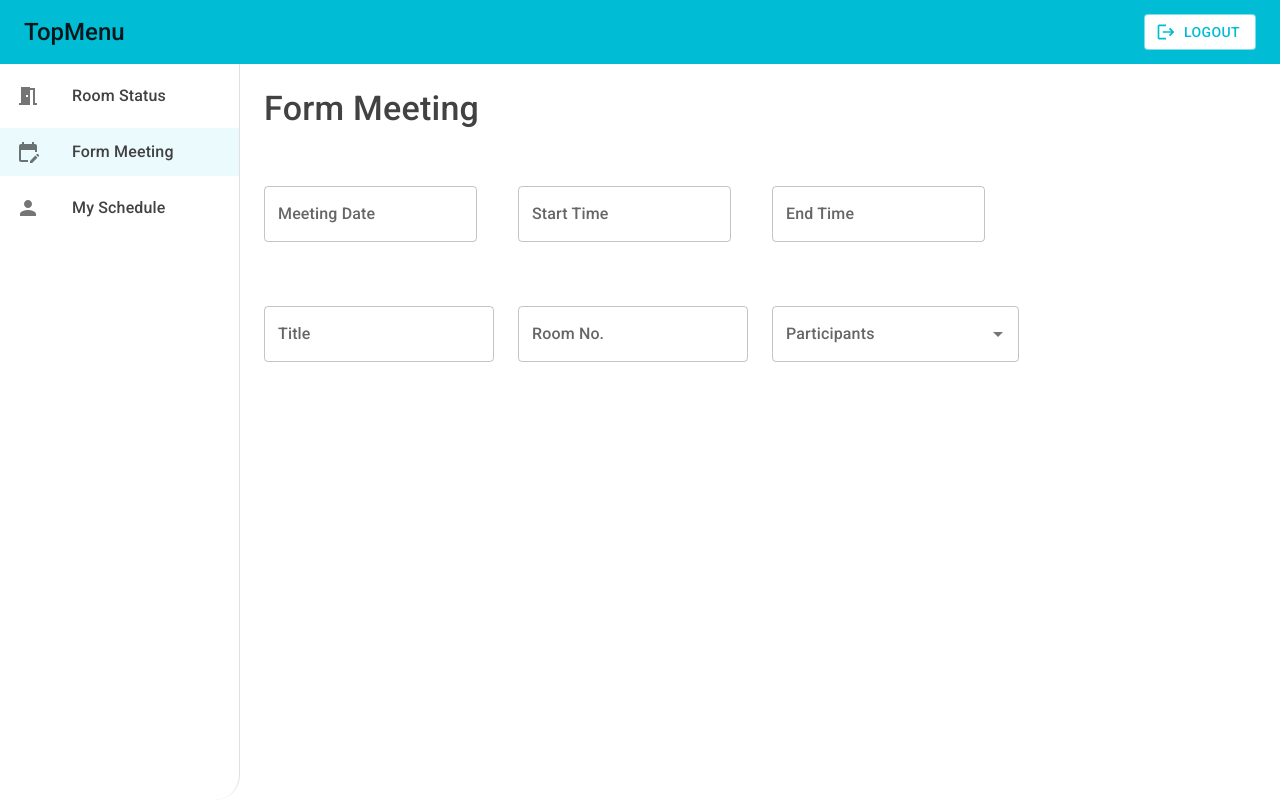
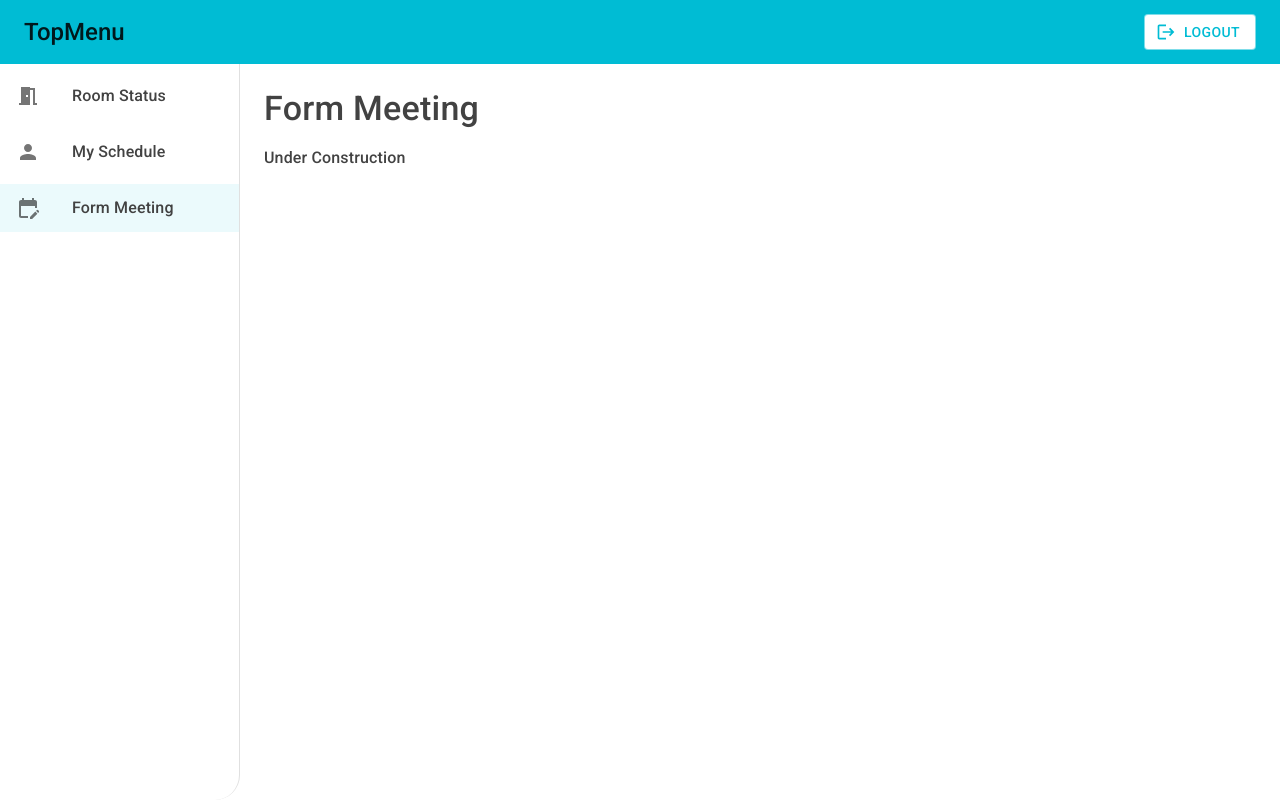
Before and after one commit to Joy-Honchan/conference-system, a React (Create React App) app: page /form_meeting in a window 1280 px wide. Built offline with nearby package versions, Linux system fonts and the light colour scheme.

Commit message:
chore: temp close Form Meeting page

```diff
--- a/src/configs/route.tsx
+++ b/src/configs/route.tsx
@@ -13,16 +13,16 @@ const RouteConfig: RouteItem[] = [
     pageTitle: 'Room Status'
   },
   {
+    path: '/my_schedule',
+    name: 'My Schedule',
+    element: <MySchedule />,
+    pageTitle: 'My Schedule'
+  },
+  {
     path: '/form_meeting',
     name: 'Form Meeting',
     element: <FormMeeting />,
     pageTitle: 'Form Meeting'
-  },
-  {
-    path: '/my_schedule',
-    name: 'My Schedule',
-    element: <MySchedule />,
-    pageTitle: 'My Schedule'
   }
 ]
 
--- a/src/pages/FormMeeting.tsx
+++ b/src/pages/FormMeeting.tsx
@@ -1,90 +1,91 @@
-import Box from '@mui/material/Box'
-import Grid from '@mui/material/Grid'
-import TextField from '@mui/material/TextField'
-import { DatePicker } from '@mui/x-date-pickers'
-import { AdapterDayjs } from '@mui/x-date-pickers/AdapterDayjs'
-import { LocalizationProvider } from '@mui/x-date-pickers/LocalizationProvider'
-import TimePicker from 'components/TimePicker'
-import Autocomplete from '@mui/material/Autocomplete'
-import participants from 'data/participantsData.json'
-import Chip from '@mui/material/Chip'
+// import Box from '@mui/material/Box'
+// import Grid from '@mui/material/Grid'
+// import TextField from '@mui/material/TextField'
+// import { DatePicker } from '@mui/x-date-pickers'
+// import { AdapterDayjs } from '@mui/x-date-pickers/AdapterDayjs'
+// import { LocalizationProvider } from '@mui/x-date-pickers/LocalizationProvider'
+// import TimePicker from 'components/TimePicker'
+// import Autocomplete from '@mui/material/Autocomplete'
+// import participants from 'data/participantsData.json'
+// import Chip from '@mui/material/Chip'
 
 export default function FormMeeting() {
   return (
-    <Grid
-      container
-      sx={{
-        // maxWidth: '1200px',
-        '.MuiGrid-item': {
-          marginTop: 5,
-          '&:not(:last-of-type) .MuiBox-root': {
-            maxWidth: '247px'
-          }
-        }
-      }}
-      spacing={3}
-    >
-      <LocalizationProvider dateAdapter={AdapterDayjs}>
-        <Grid item xs={12} md={6} lg={3}>
-          <Box>
-            <DatePicker label="Meeting Date" disablePast />
-          </Box>
-        </Grid>
-        <Grid item xs={12} md={6} lg={3}>
-          <Box>
-            <TimePicker label="Start Time" />
-          </Box>
-        </Grid>
-        <Grid item xs={12} md={6} lg={6}>
-          <Box>
-            <TimePicker label="End Time" />
-          </Box>
-        </Grid>
-      </LocalizationProvider>
-      <Grid item xs={12} md={6} lg={3}>
-        <Box>
-          <TextField fullWidth label="Title" />
-        </Box>
-      </Grid>
-      <Grid item xs={12} md={6} lg={3}>
-        <Box>
-          <TextField fullWidth label="Room No." />
-        </Box>
-      </Grid>
-      <Grid item xs={12} md={6} lg={6}>
-        <Box sx={{ minWidth: '247px', maxWidth: 'max-content' }}>
-          <Autocomplete
-            multiple
-            id="tags-outlined"
-            options={participants}
-            getOptionLabel={(option) => option.name}
-            renderTags={(value, getTagProps) => {
-              return value.map((option, index) => (
-                <Chip
-                  label={option.name}
-                  {...getTagProps({ index })}
-                  color="primary"
-                  sx={{
-                    color: 'text.contrast',
-                    '.MuiChip-deleteIcon': {
-                      color: 'text.contrast'
-                    }
-                  }}
-                />
-              ))
-            }}
-            renderInput={(params) => {
-              return (
-                <TextField
-                  {...params}
-                  label="Participants"
-                  placeholder="Participants"
-                />
-              )
-            }}
-          />
-        </Box>
-      </Grid>
-    </Grid>
+    <div>Under Construction</div>
+    // <Grid
+    //   container
+    //   sx={{
+    //     // maxWidth: '1200px',
+    //     '.MuiGrid-item': {
+    //       marginTop: 5,
+    //       '&:not(:last-of-type) .MuiBox-root': {
+    //         maxWidth: '247px'
+    //       }
+    //     }
+    //   }}
+    //   spacing={3}
+    // >
+    //   <LocalizationProvider dateAdapter={AdapterDayjs}>
+    //     <Grid item xs={12} md={6} lg={3}>
+    //       <Box>
+    //         <DatePicker label="Meeting Date" disablePast />
+    //       </Box>
+    //     </Grid>
+    //     <Grid item xs={12} md={6} lg={3}>
+    //       <Box>
+    //         <TimePicker label="Start Time" />
+    //       </Box>
+    //     </Grid>
+    //     <Grid item xs={12} md={6} lg={6}>
+    //       <Box>
+    //         <TimePicker label="End Time" />
+    //       </Box>
+    //     </Grid>
+    //   </LocalizationProvider>
+    //   <Grid item xs={12} md={6} lg={3}>
+    //     <Box>
+    //       <TextField fullWidth label="Title" />
+    //     </Box>
+    //   </Grid>
+    //   <Grid item xs={12} md={6} lg={3}>
+    //     <Box>
+    //       <TextField fullWidth label="Room No." />
+    //     </Box>
+    //   </Grid>
+    //   <Grid item xs={12} md={6} lg={6}>
+    //     <Box sx={{ minWidth: '247px', maxWidth: 'max-content' }}>
+    //       <Autocomplete
+    //         multiple
+    //         id="tags-outlined"
+    //         options={participants}
+    //         getOptionLabel={(option) => option.name}
+    //         renderTags={(value, getTagProps) => {
+    //           return value.map((option, index) => (
+    //             <Chip
+    //               label={option.name}
+    //               {...getTagProps({ index })}
+    //               color="primary"
+    //               sx={{
+    //                 color: 'text.contrast',
+    //                 '.MuiChip-deleteIcon': {
+    //                   color: 'text.contrast'
+    //                 }
+    //               }}
+    //             />
+    //           ))
+    //         }}
+    //         renderInput={(params) => {
+    //           return (
+    //             <TextField
+    //               {...params}
+    //               label="Participants"
+    //               placeholder="Participants"
+    //             />
+    //           )
+    //         }}
+    //       />
+    //     </Box>
+    //   </Grid>
+    // </Grid>
   )
 }
```
